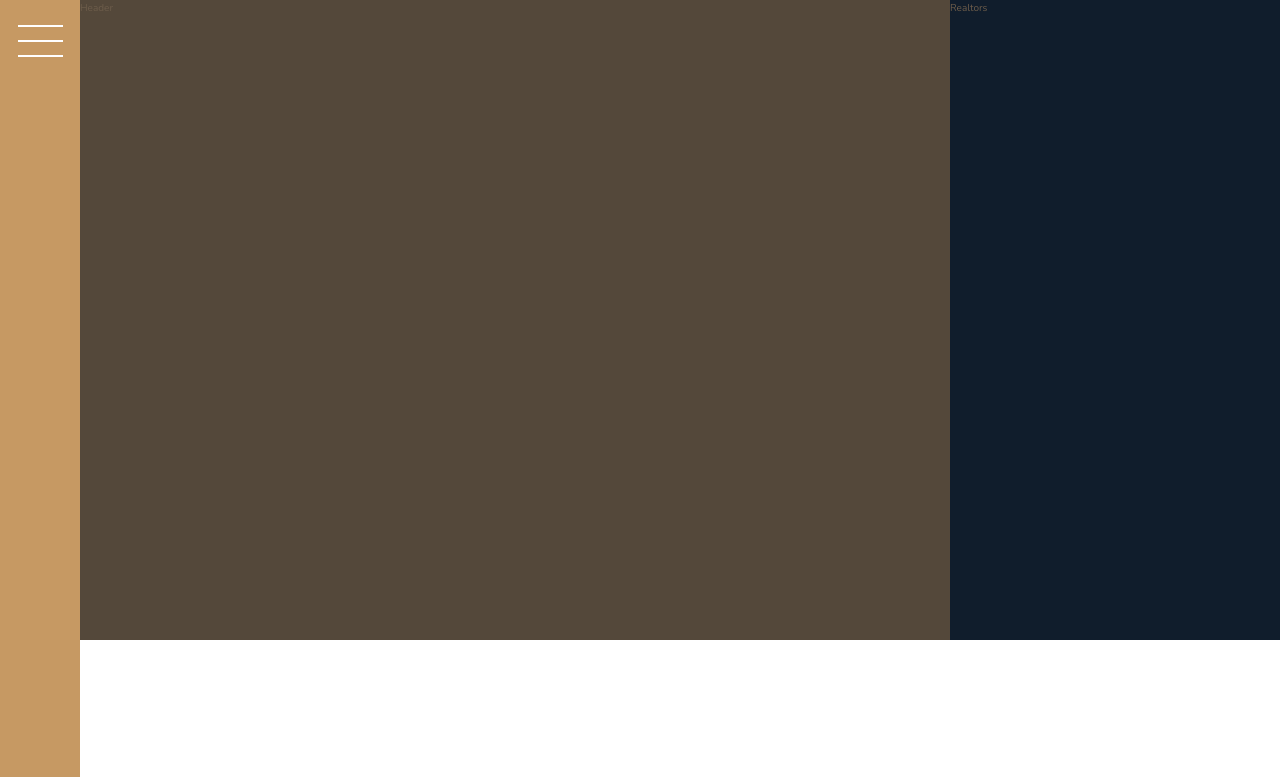
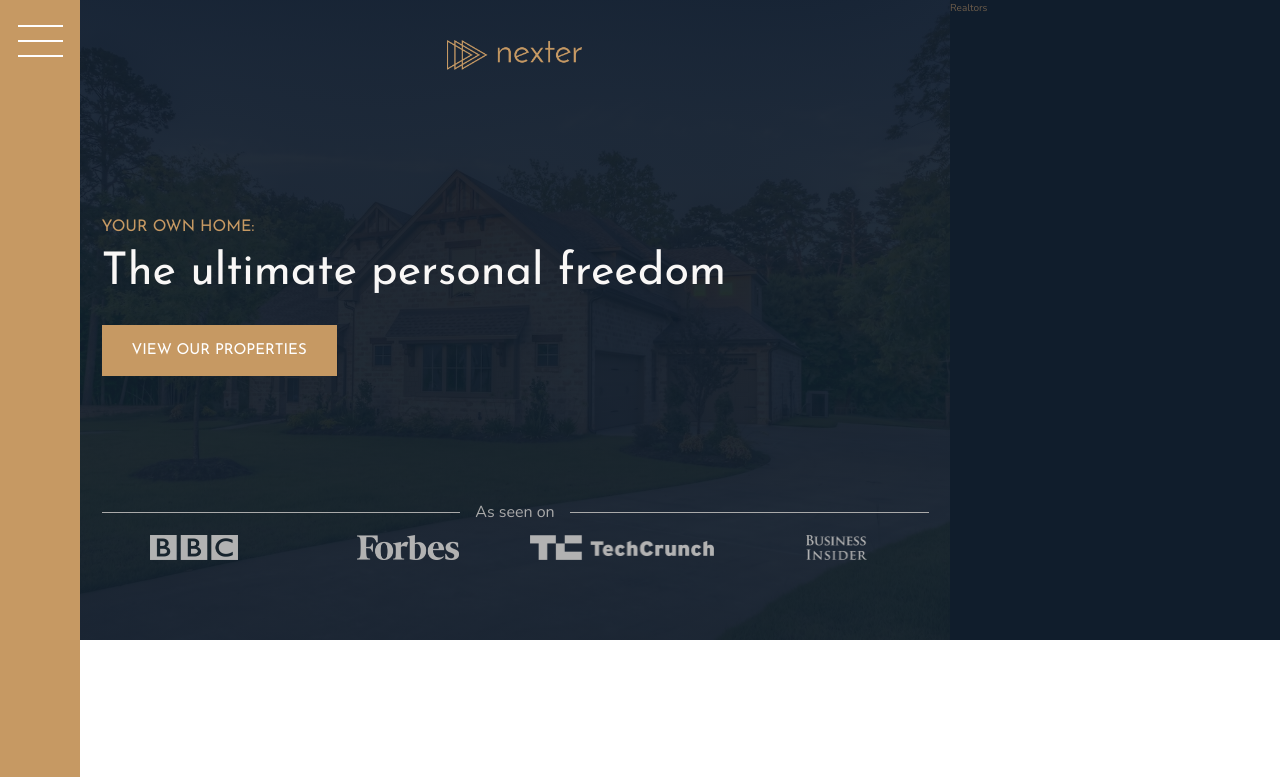
Before and after one commit to Commonlk/Nexter, a website: page index.html in a window 1280 px wide. Shown: the top 777 px of the page. Drawn offline with nearby package versions, Linux system fonts and the light colour scheme.

Commit message:
Add header markup and style

```diff
--- a/index.html
+++ b/index.html
@@ -20,7 +20,19 @@
       <button class="nav-btn"></button>
     </div>
 
-    <header class="header">Header</header>
+    <header class="header">
+      <img src="img/logo.png" alt="Nexter Logo" class="header__logo" />
+      <h3 class="heading-3">Your own Home:</h3>
+      <h1 class="heading-1">The ultimate personal freedom</h1>
+      <button class="btn header__btn">View our properties</button>
+      <div class="header__seenon-text">As seen on</div>
+      <div class="header__seenon-logos">
+        <img src="img/logo-bbc.png" alt="Seen on logo 1" />
+        <img src="img/logo-forbes.png" alt="Seen on logo 2" />
+        <img src="img/logo-techcrunch.png" alt="Seen on logo 3" />
+        <img src="img/logo-bi.png" alt="Seen on logo 4" />
+      </div>
+    </header>
 
     <div class="realtors">Realtors</div>
 
--- a/sass/_header.scss
+++ b/sass/_header.scss
@@ -1,5 +1,60 @@
 .header {
   background-color: $color-grey-dark-1;
+  grid-column: full-start / col-end 6;
 
-  grid-column: full-start / col-end 6;
+  background-image: linear-gradient(
+      rgba($color-secondary, 0.93),
+      rgba($color-secondary, 0.93)
+    ),
+    url(../img/hero.jpeg);
+  background-size: cover;
+  background-position: center;
+  padding: 8rem;
+  padding-top: 4rem;
+
+  display: grid;
+  grid-template-rows: 1fr min-content 6rem 1fr;
+  grid-template-columns: max-content;
+  row-gap: 1.5rem;
+  justify-content: center;
+
+  &__logo {
+    height: 3rem;
+    justify-self: center;
+  }
+
+  &__btn {
+    align-self: start;
+    justify-self: start;
+  }
+
+  &__seenon-text {
+    display: grid;
+    grid-template-columns: 1fr max-content 1fr;
+    column-gap: 1.5rem;
+    align-items: center;
+
+    font-size: 1.6rem;
+    color: $color-grey-light-2;
+
+    &::before,
+    &::after {
+      content: "";
+      height: 1px;
+      display: block;
+      background-color: currentColor;
+    }
+  }
+
+  &__seenon-logos {
+    display: grid;
+    grid-template-columns: repeat(4, 1fr);
+    column-gap: 3rem;
+    justify-items: center;
+
+    img {
+      height: 2.5rem;
+      filter: brightness(70%);
+    }
+  }
 }
--- a/sass/_typography.scss
+++ b/sass/_typography.scss
@@ -5,6 +5,9 @@
 
 .heading-1 {
   @extend %heading;
+  font-size: 4.5rem;
+  color: $color-grey-light-1;
+  line-height: 1;
 }
 .heading-2 {
   @extend %heading;
```
Also changed, not shown: css/style.css.
